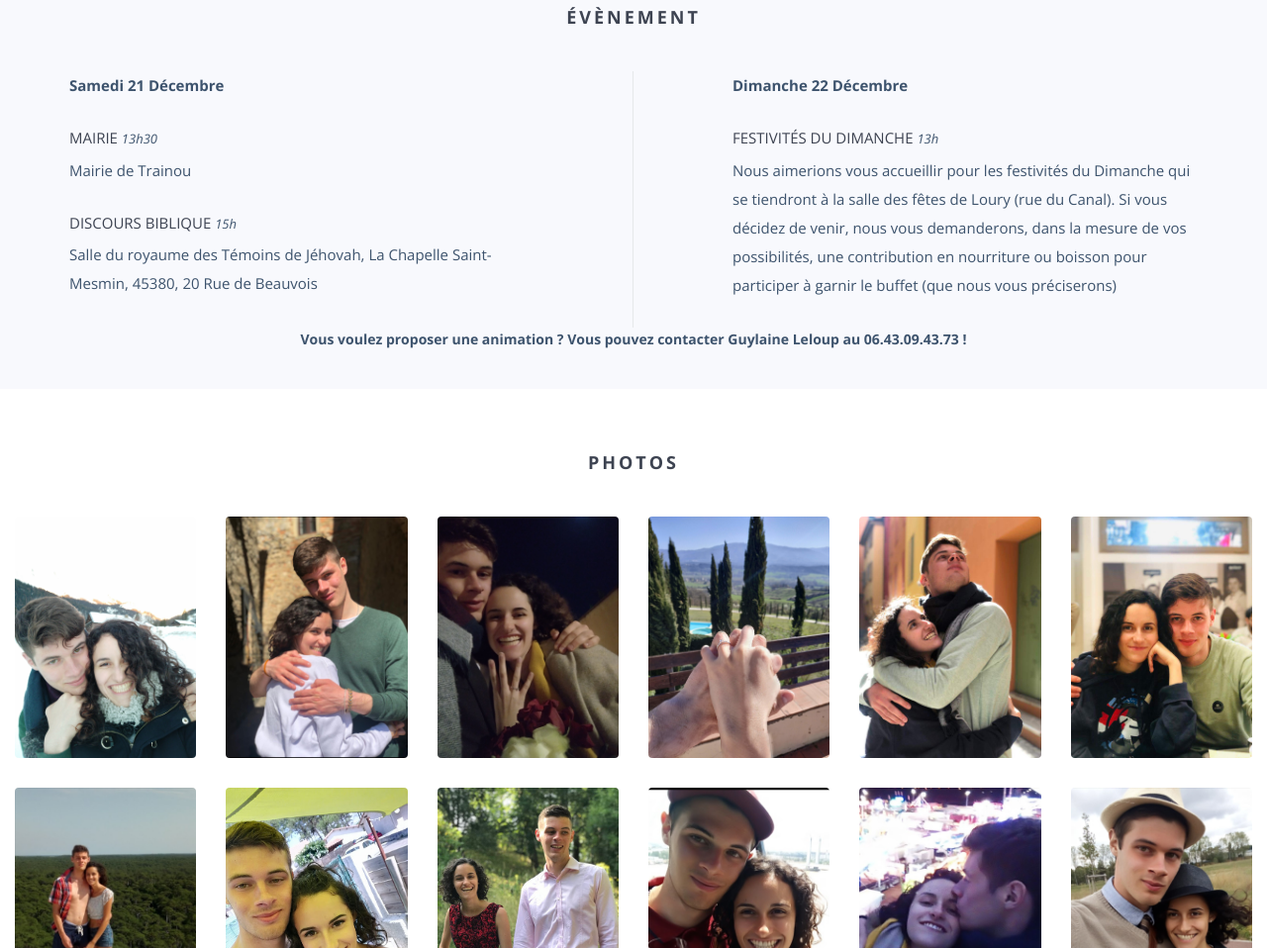
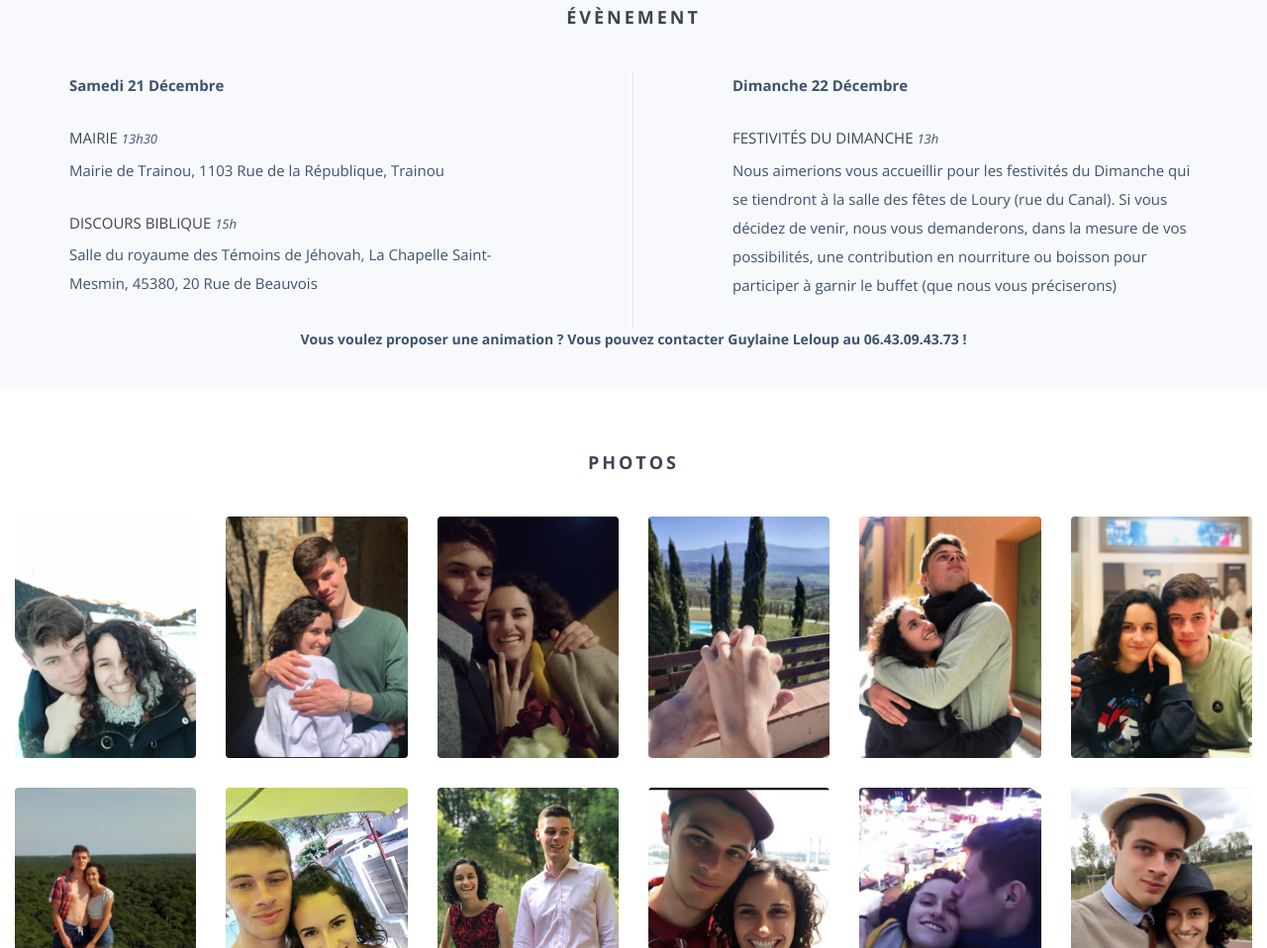
Before and after one commit to abietjean2019/abietjean2019, a website: page Dimanche.html in a window 1280 px wide. Shown: the part 1529-2487 px from the top of the page at 99% size. Drawn offline with nearby package versions, Linux system fonts and the light colour scheme.

Commit message:
ajout adresse mairie

```diff
--- a/Dimanche.html
+++ b/Dimanche.html
@@ -164,7 +164,7 @@
                     <p><strong>Samedi 21 Décembre</strong></p>
 
                     <h5>Mairie <span class="time">13h30</span></h5>
-                    <p>Mairie de Trainou</p>
+                    <p>Mairie de Trainou, 1103 Rue de la République, Trainou</p>
                 </div>
 
                 <div class="wp5">
```
Also changed, not shown: index.html (+1 -1 lines).
